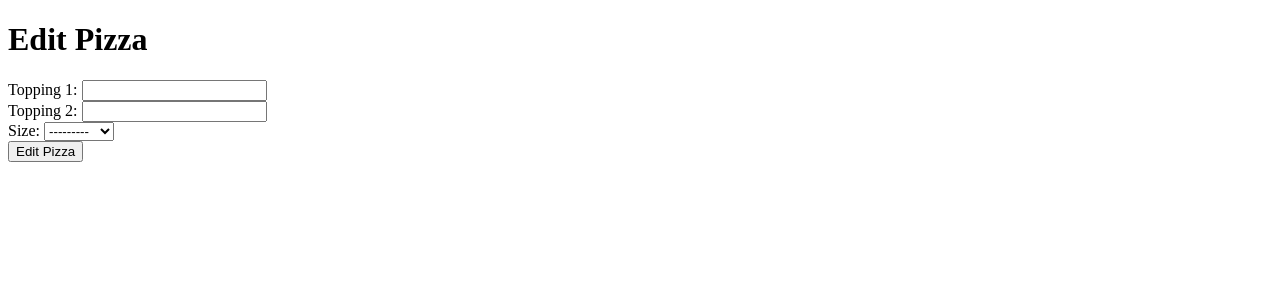
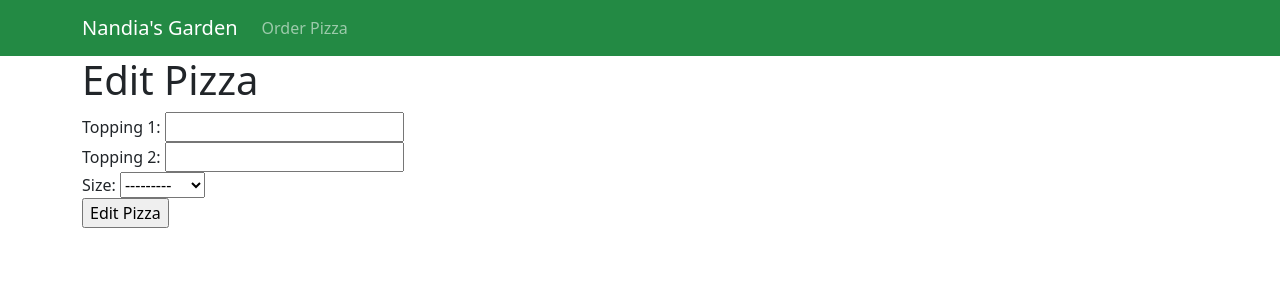
Before and after one commit to bcLego19/pythonTests, a Django app: template PythonDjango/nandiasgarden/pizza/templates/pizza/edit_order.html in a window 1280 px wide. Shown: the top 300 px of the page. Run offline with Django 5.2, Linux system fonts and the light colour scheme; the template is opened without the code that fills it: values that come from a table or form of the project are taken from there, others are empty; data comes from the database, SQL or seed files in the repository.

Commit message:
Update edit order template to use base html

```diff
--- a/PythonDjango/nandiasgarden/pizza/templates/pizza/edit_order.html
+++ b/PythonDjango/nandiasgarden/pizza/templates/pizza/edit_order.html
@@ -1,4 +1,7 @@
-<!DOCTYPE html>
+{% extends 'pizza/base.html' %}
+{% block 'body' %}
+
+<div class="container">
 
     <h1>Edit Pizza</h1>
 
@@ -10,4 +13,6 @@
         <input type="submit" value="Edit Pizza">
     </form>
 
-</html>
+</div>
+
+{% endblock %}
```
Lines whose indentation alone changed are shown as unchanged.
